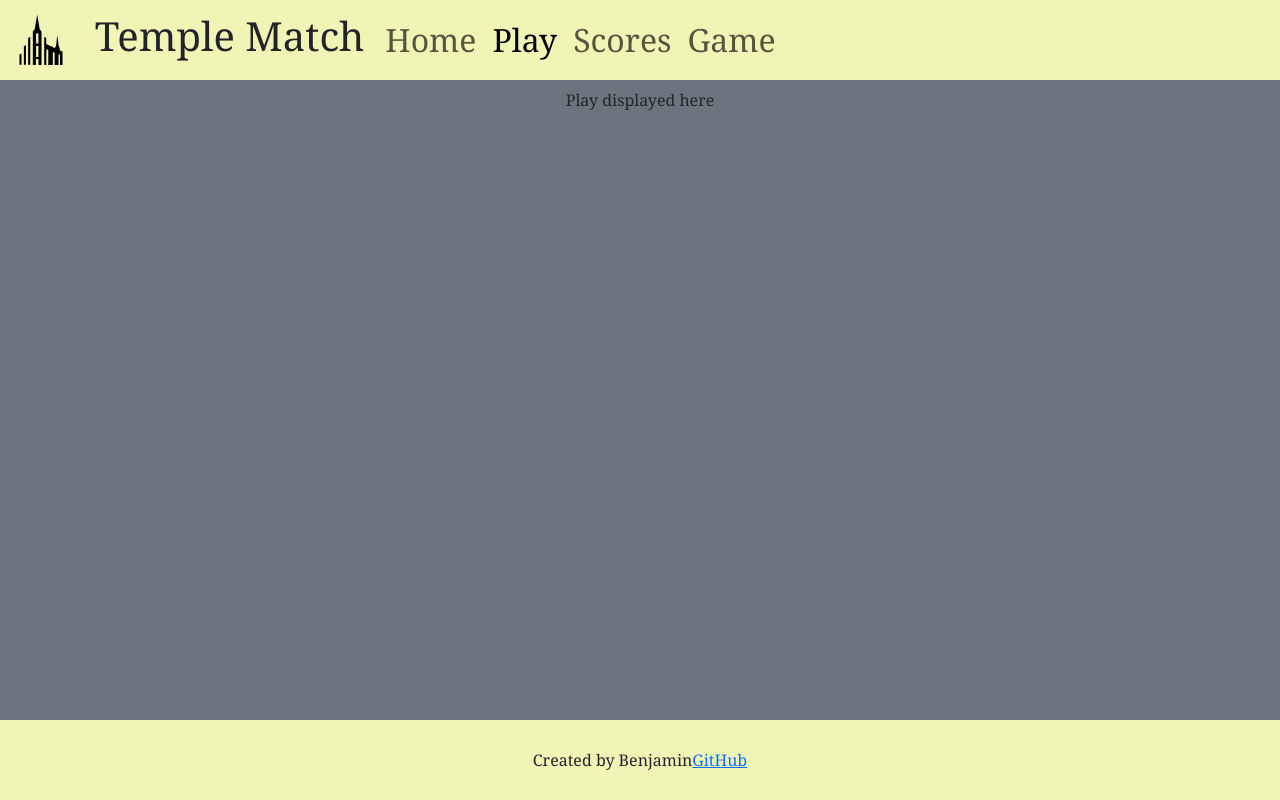
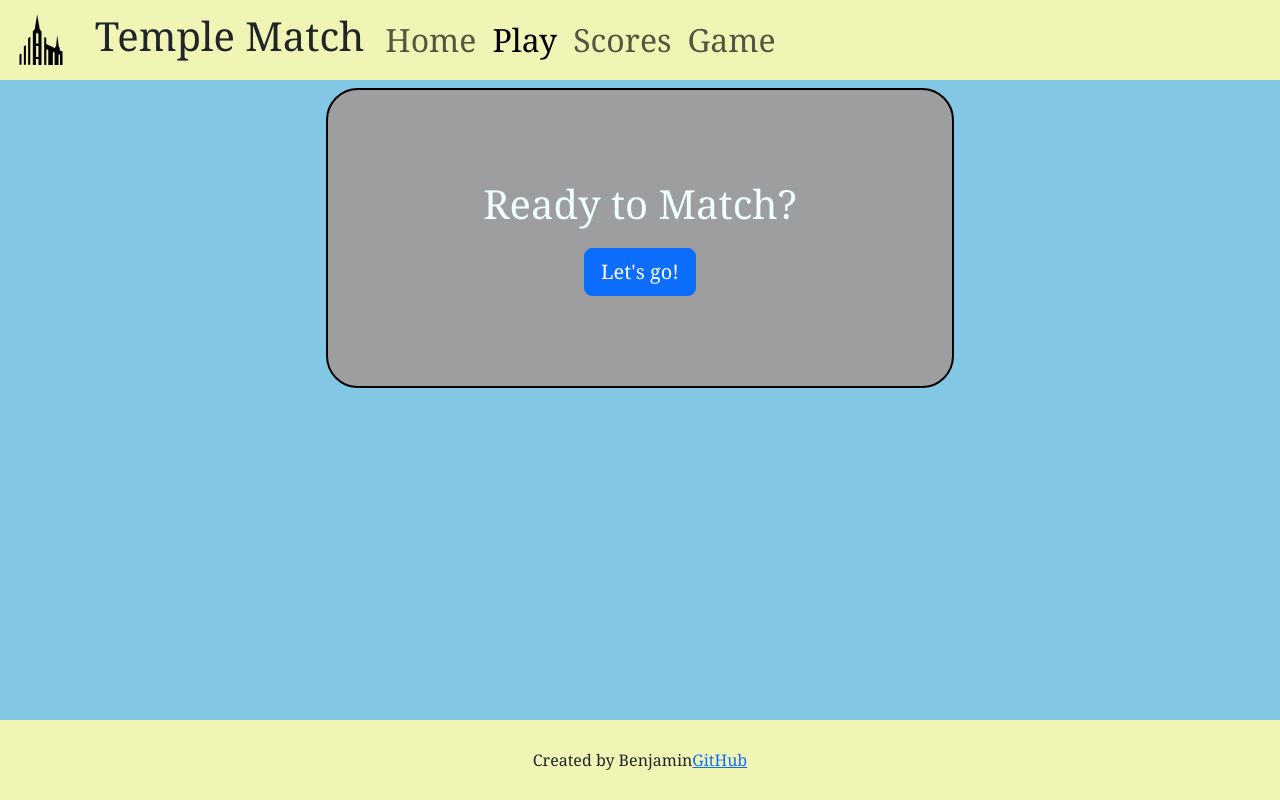
Before and after one commit to Baboonebyu/startupW2026, a React (Vite) app: page /play in a window 1280 px wide. Built offline with nearby package versions, Linux system fonts and the light colour scheme.

Commit message:
set up start.jsx

```diff
--- a/src/start/start.jsx
+++ b/src/start/start.jsx
@@ -1,9 +1,24 @@
 import React from 'react';
-
+import './start.css';
 export function Play() {
   return (
-    <main className="container-fluid bg-secondary text-center">
-      <div>Play displayed here</div>
+    <main className="container-fluid  text-center">
+
+    <div class="box">
+
+
+    <h1>
+        Ready to
+        Match?
+    </h1>
+
+    <a href="game" class="btn btn-primary btn-lg" role="button" aria-pressed="true">Let's go!</a>
+
+
+
+
+    </div>
+
     </main>
   );
 }
```
